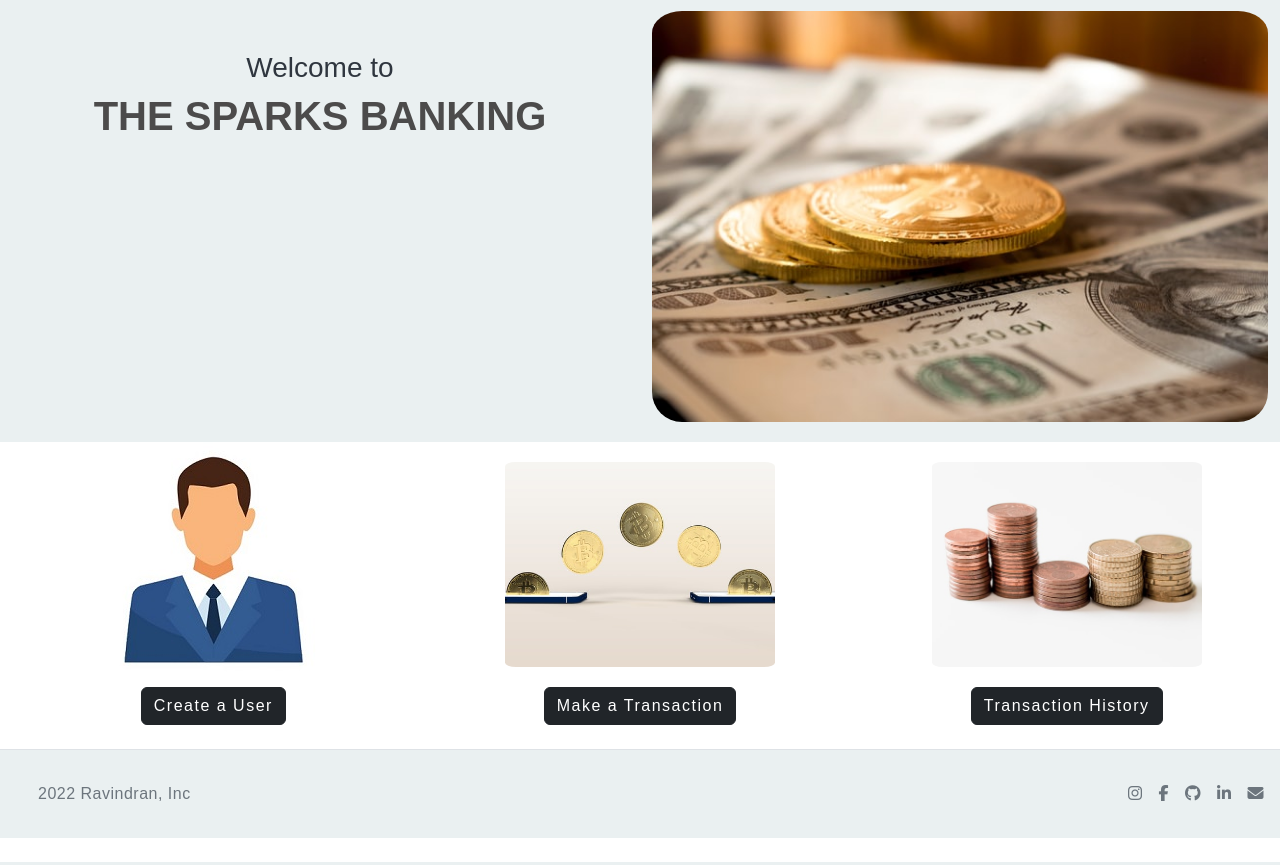
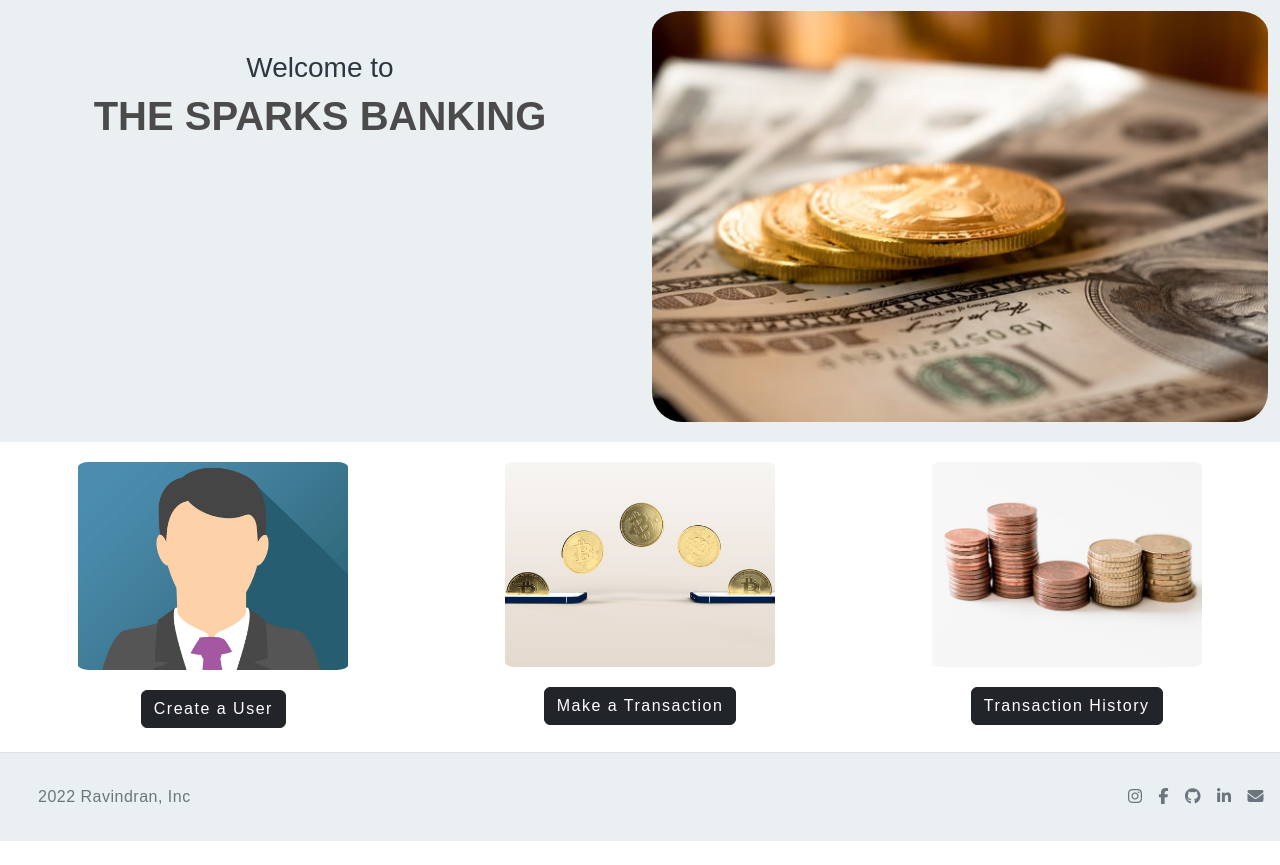
Before and after one commit to Ravindran8499/Sparks-Intern, a PHP site: page / in a window 1280 px wide. Shown: the part 78-943 px from the top of the page. Run offline with PHP 8.4, Linux system fonts and the light colour scheme; some libraries are stand-ins or nearby versions.

Commit message:
changd Images

```diff
--- a/index.php
+++ b/index.php
@@ -42,10 +42,9 @@
 
     <!-- Activity section -->
 
-
     <div class="row activity text-center" >
       <div class="col-md act">
-        <img src="img/user.jpg" class="img-fluid">
+        <img src="img/img_avatar.png" class="img-fluid" style="object-fit: cover;height: 248px;width: 310px;padding: 20px;border-radius: 10%; background-color: #FFFFFF;">
         <br>
         <a href="createuser.php"><button class="btn btn-dark">Create a User</button></a>
       </div>
@@ -60,6 +59,10 @@
         <a href="transactionhistory.php"><button class="btn btn-dark">Transaction History</button></a>
       </div>
     </div>
+
+
+
+    <!-- End of Container Fluid div -->
   </div>
 
 
```
Also changed, not shown: img/img_avatar.png (added).
